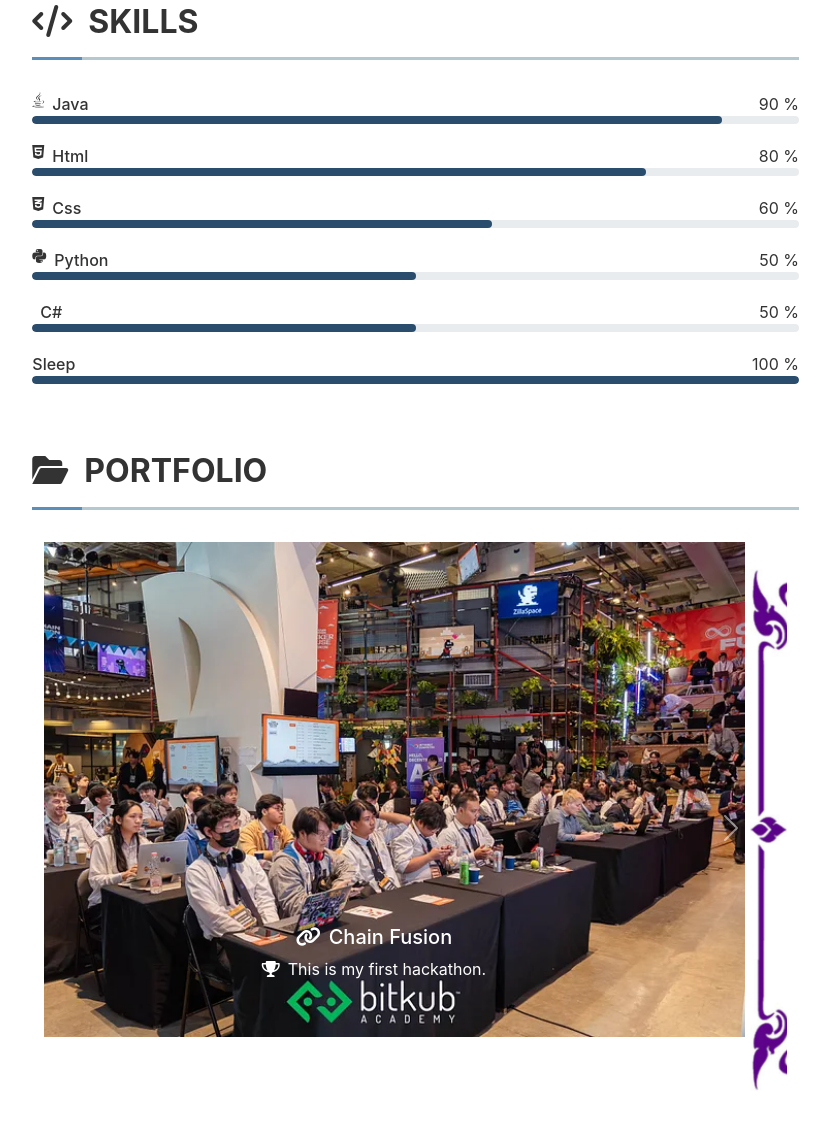
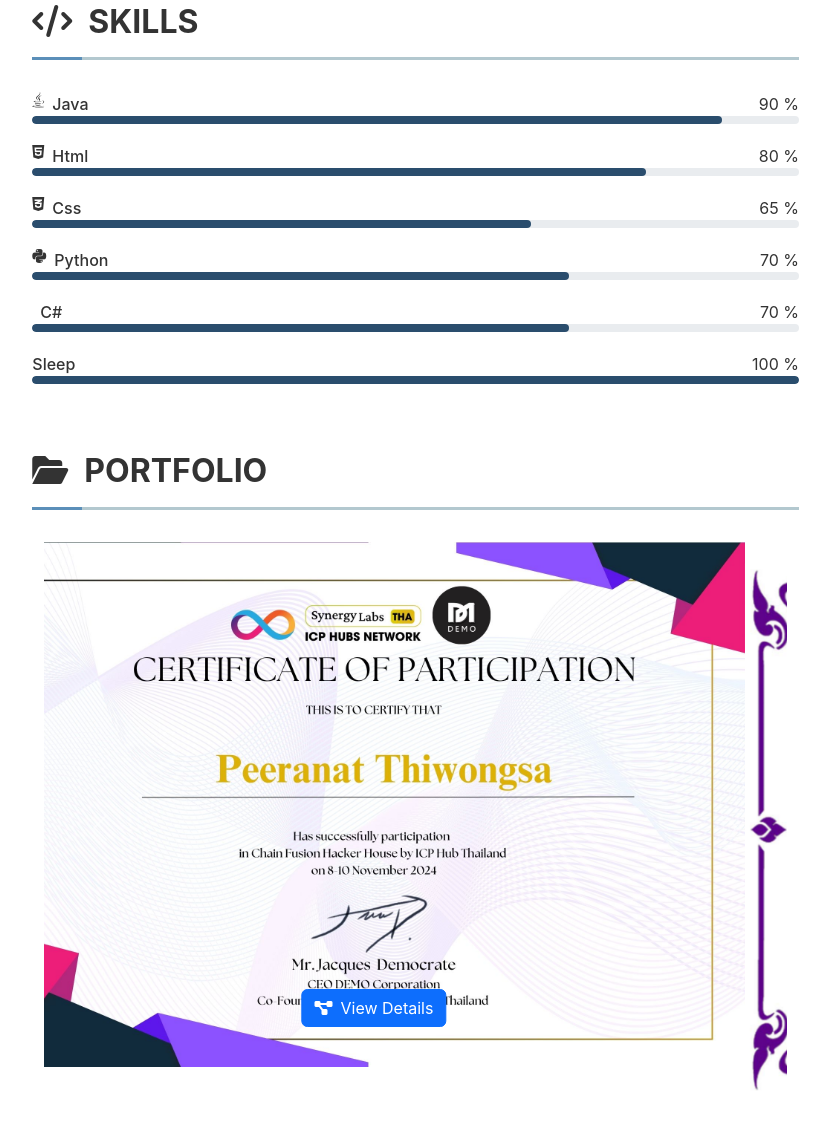
Before and after one commit to MixKP/CV, a plain HTML site: page index.html in a window 1280 px wide. Shown: the part 1217-2346 px from the top of the page, without its empty margins (437-1267 px from the left). Drawn offline with nearby package versions, Linux system fonts and the light colour scheme; some icons are missing.

Commit message:
make cv useful

```diff
--- a/index.html
+++ b/index.html
@@ -30,6 +30,7 @@
                     <li class="nav-item"><a class="nav-link" href="#portfolio">Portfolio</a></li>
                 </ul>
                 <div class="social-links d-flex">
+                    <a href="https://github.com/MixKP"><i class="fab fa-github"></i></a>
                     <a href="https://www.instagram.com/mixkxp_/"><i class="fab fa-instagram"></i></a>
                     <a href="https://www.facebook.com/peeranat.thiwongsa/"><i class="fab fa-facebook"></i></a>
                     <a href="https://www.linkedin.com/in/peeranat-thiwongsa/"><i class="fab fa-linkedin"></i></a>
@@ -43,7 +44,7 @@
         <!-- Left Column -->
         <div class="col-md-4">
             <div class="text-center">
-                <img src="img/mickeymouse.jpeg" alt="Profile" class="profile-image mb-4 img-fluid">
+                <img src="img/MyPic.png" alt="Profile" class="profile-image mb-4 img-fluid mt-4">
             </div>
             <h2>Peeranat Thiwongsa</h2>
             <p>I am a Junior Developer with a strong passion for building innovative solutions that can make a meaningful impact in Thailand. With a keen interest in software development, I am constantly learning and exploring new technologies to create something useful and valuable for people.</p>
@@ -162,28 +163,28 @@
                     <div class="skill-bar-container">
                         <div class="d-flex justify-content-between">
                             <span class="skill-name"><i class="fab fa-css3-alt me-2"></i>Css</span>
-                            <span class="skill-percentage">60 %</span>
+                            <span class="skill-percentage">65 %</span>
                         </div>
                         <div class="skill-bar">
-                            <div class="skill-progress" style="width: 60%"></div>
+                            <div class="skill-progress" style="width: 65%"></div>
                         </div>
                     </div>
                     <div class="skill-bar-container">
                         <div class="d-flex justify-content-between">
                             <span class="skill-name"><i class="fab fa-python me-2"></i>Python</span>
-                            <span class="skill-percentage">50 %</span>
+                            <span class="skill-percentage">70 %</span>
                         </div>
                         <div class="skill-bar">
-                            <div class="skill-progress" style="width: 50%"></div>
+                            <div class="skill-progress" style="width: 70%"></div>
                         </div>
                     </div>
                     <div class="skill-bar-container">
                         <div class="d-flex justify-content-between">
                             <span class="skill-name"><i class="fab fa fa-csharp me-2"></i>C#</span>
-                            <span class="skill-percentage">50 %</span>
+                            <span class="skill-percentage">70 %</span>
                         </div>
                         <div class="skill-bar">
-                            <div class="skill-progress" style="width: 50%"></div>
+                            <div class="skill-progress" style="width: 70%"></div>
                         </div>
                     </div>
                     <div class="skill-bar-container">
@@ -204,10 +205,11 @@
                     <div id="portfolioCarousel" class="carousel slide" data-bs-ride="carousel">
                         <div class="carousel-inner">
                             <div class="carousel-item active">
-                                <img src="img/port1.png" class="d-block w-100" alt="Project 1">
+                                <img src="img/ICP.jpg" class="d-block w-100" alt="Project 1">
                                 <div class="carousel-caption">
-                                    <h5><i class="fas fa-link me-2"></i>Chain Fusion</h5>
-                                    <p><i class="fas fa-trophy me-2"></i>This is my first hackathon.</p>
+                                    <a href="https://medium.com/@mixkup.thiwongsa/icp-hacker-house-experience-f5506fc6c6a2" target="_blank" rel="noopener noreferrer">
+                                        <button class="btn btn-primary"><i class="fas fa-project-diagram me-2"></i>View Details</button>
+                                    </a>
                                 </div>
                             </div>
                             <div class="carousel-item">
@@ -219,12 +221,6 @@
                             <div class="carousel-item">
                                 <img src="img/Camt.png"
                                     class="d-block w-100" alt="Project 3">
-                                <div class="carousel-caption">
-                                </div>
-                            </div>
-                            <div class="carousel-item">
-                                <img src="img/blb.png"
-                                    class="d-block w-100" alt="Project 4">
                                 <div class="carousel-caption">
                                 </div>
                             </div>
```
Also changed, not shown: img/ICP.jpg (added), img/MyPic.png (added), img/port1.png (deleted).
